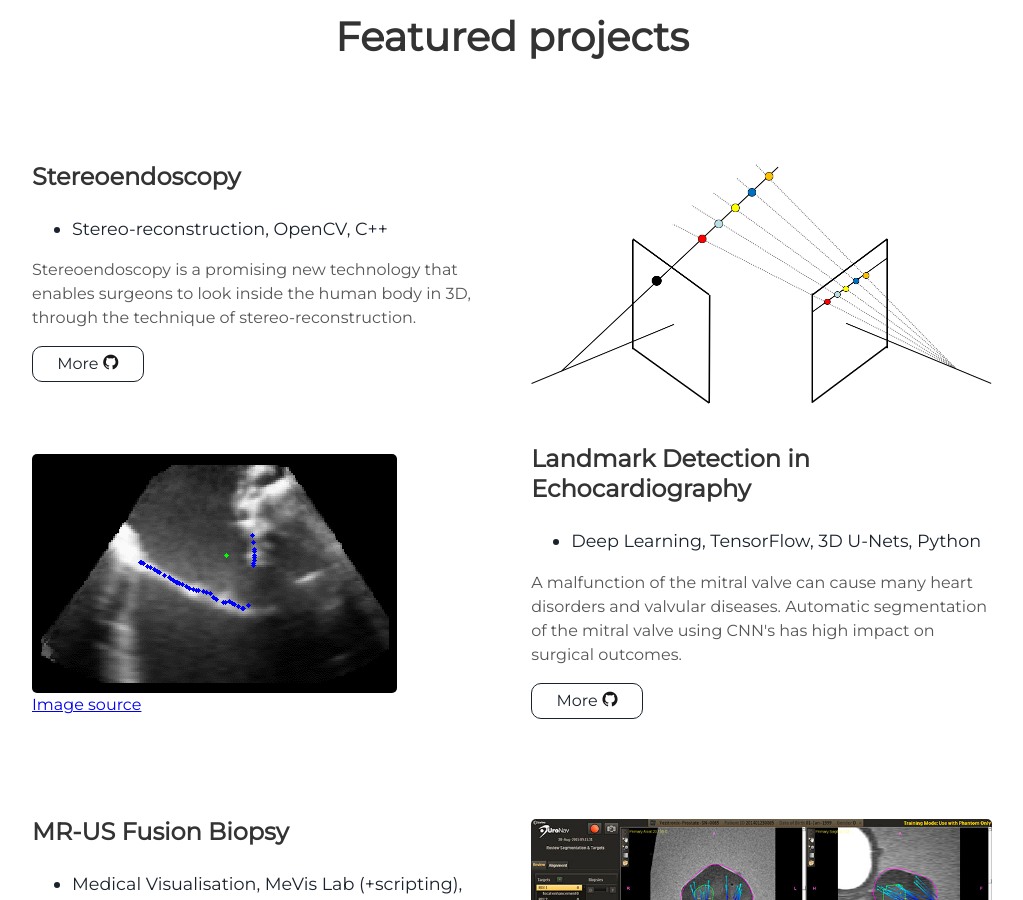
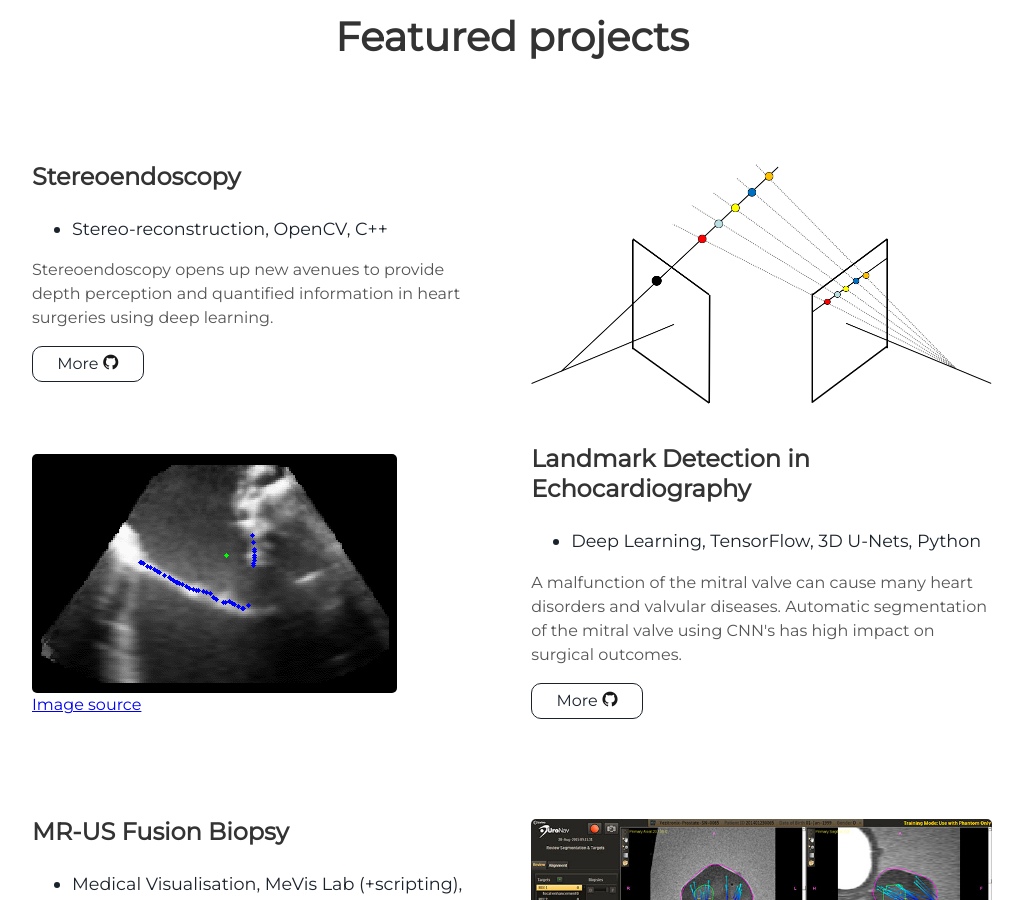
Before and after one commit to lalithnag/lalithnag.github.io, a Jekyll site: the page built from index.html, in a window 1280 px wide and 900 px high, scrolled down 1609 px. Shown: the whole window, without its empty margins (128-1151 px from the left). Built offline with Jekyll 4.4.1, drawn with Linux system fonts in a browser that asks for light colours.

Commit message:
Update projects.html

```diff
--- a/_includes/projects.html
+++ b/_includes/projects.html
@@ -10,7 +10,7 @@
     <ul>
       <li> Stereo-reconstruction, OpenCV, C++</li>
     </ul>
-    <p>Stereoendoscopy is a promising new technology that enables surgeons to look inside the human body in 3D, through the technique of stereo-reconstruction. </p>
+    <p>Stereoendoscopy opens up new avenues to provide depth perception and quantified information in heart surgeries using deep learning. </p>
     <a class="project-link" href="https://github.com/lalithnag/stereoendoscopy" target="_blank">More <i class="devicon-github-plain colored"></i> </a>
   </div>
 </div>
```
